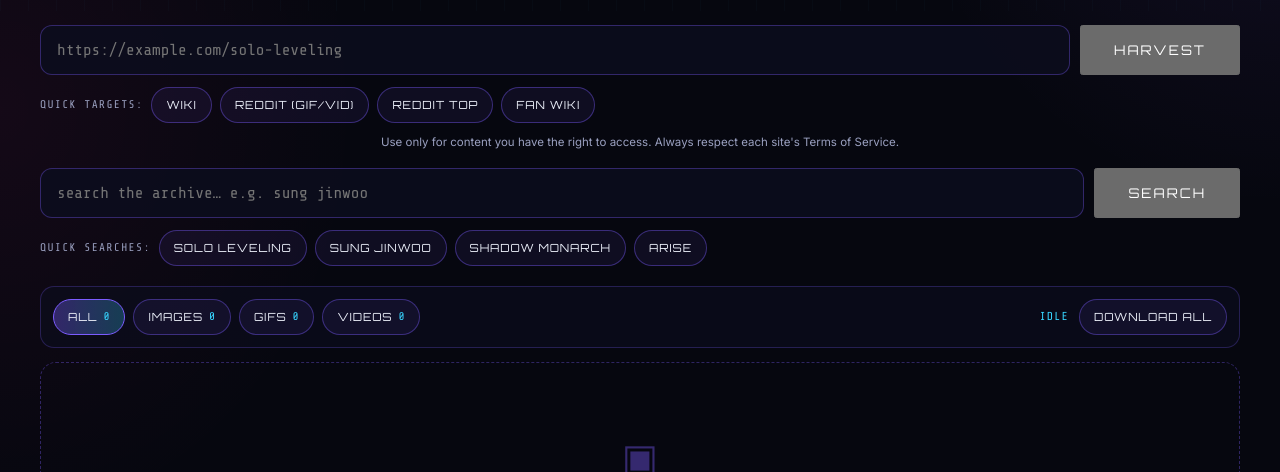
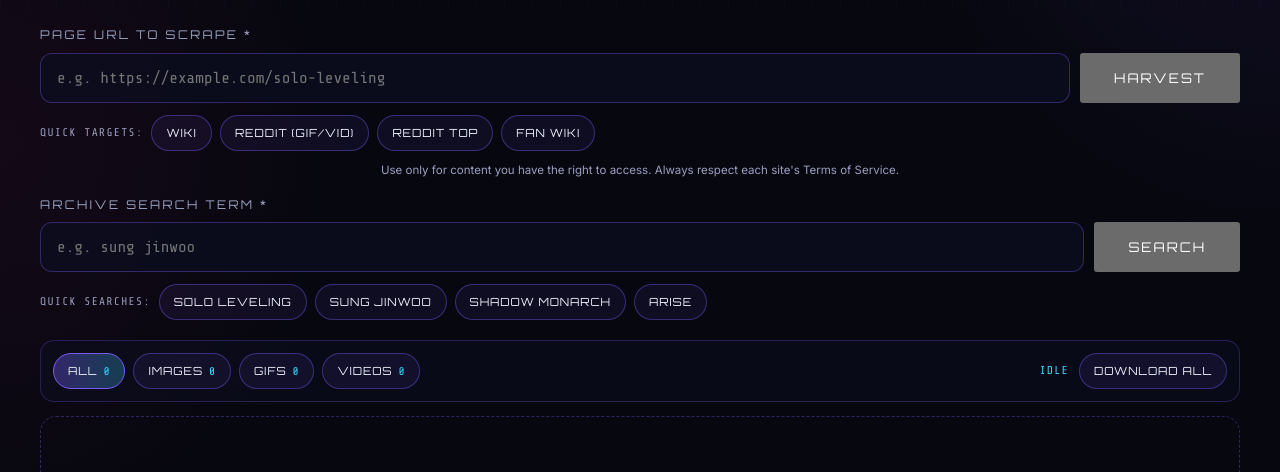
Before and after one commit to MUSTAFA-A-KHAN/Solo-levelling-web, a website built with Vite: page gallery.html in a window 1280 px wide. Shown: the part 789-1261 px from the top of the page. Built offline with nearby package versions, Linux system fonts and the light colour scheme.

Commit message:
🎨 Palette: Add explicit visible labels to gallery forms
Added explicit, visible `<label>` elements to the "Scrape a URL" and "Search the archive" forms in `gallery.html` to improve accessibility and reduce cognitive load. Also updated the placeholders to provide clear examples, and removed redundant `aria-label` attributes on the inputs.

```diff
--- a/gallery.html
+++ b/gallery.html
@@ -38,10 +38,10 @@
 
         <section class="vault-form" aria-label="Scrape a URL">
             <form id="scrapeForm" class="scrape-form">
+                <label class="label" for="urlInput">PAGE URL TO SCRAPE *</label>
                 <div class="scrape-form__row">
                     <input type="url" id="urlInput" class="scrape-form__input" required
-                        placeholder="https://example.com/solo-leveling" inputmode="url" autocomplete="url"
-                        aria-label="Page URL to scrape">
+                        placeholder="e.g. https://example.com/solo-leveling" inputmode="url" autocomplete="url">
                     <button type="submit" class="btn btn--primary scrape-form__btn" id="scrapeBtn">
                         <span class="scrape-form__btn-label">HARVEST</span>
                     </button>
@@ -59,10 +59,10 @@
 
         <section class="vault-form" aria-label="Search the archive">
             <form id="archiveForm" class="scrape-form">
+                <label class="label" for="archiveInput">ARCHIVE SEARCH TERM *</label>
                 <div class="scrape-form__row">
                     <input type="text" id="archiveInput" class="scrape-form__input" required
-                        placeholder="search the archive… e.g. sung jinwoo" inputmode="search"
-                        aria-label="Archive search term">
+                        placeholder="e.g. sung jinwoo" inputmode="search">
                     <button type="submit" class="btn btn--primary scrape-form__btn" id="archiveBtn">
                         <span class="scrape-form__btn-label">SEARCH</span>
                     </button>
```
